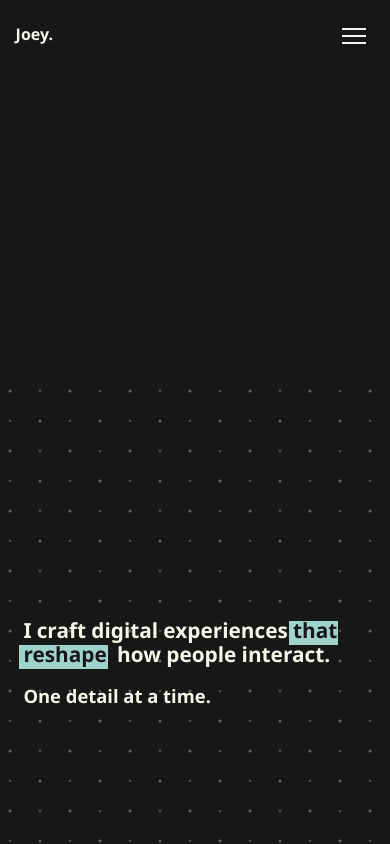
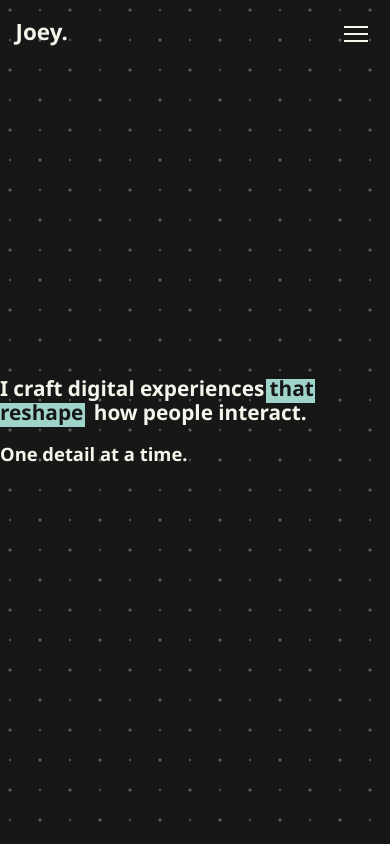
Before and after one commit to jjammar9/Portfolio, a React (Vite) app: page / in a window 390 px wide. Built offline with nearby package versions, Linux system fonts and the light colour scheme; a web font is replaced by a local one.

Commit message:
Mobile: full-screen hero with dots, transparent panel overlay, bigger logo

```diff
--- a/src/App.css
+++ b/src/App.css
@@ -89,7 +89,7 @@
   position: relative;
   font-family: "GT Eesti Display", "Segoe UI", Arial, sans-serif;
   font-weight: 700;
-  font-size: 1.15em;
+  font-size: 1.4em;
   line-height: 1;
   color: #f5f5eb;
   display: inline-block;
@@ -907,59 +907,67 @@
     display: flex;
   }
 
-  .global-header__nav ul li a {
-    font-size: 1em;
-  }
-
   .section--half {
-    flex-direction: column;
+    position: relative;
     height: 100vh;
     min-height: 0;
   }
 
   .section--half__container {
     width: 100%;
-    height: 50vh;
+    height: auto;
   }
 
   .section--half__container--media {
-    height: 100vh;
     position: absolute;
-    top: 0;
-    left: 0;
-    z-index: 1;
-    background: #181717;
+    inset: 0;
+    width: 100%;
+    height: 100%;
+    z-index: 2;
+    background: transparent;
+    pointer-events: none;
   }
 
-  .section--half__container--media-overlay {
-    position: relative;
+  .panel-content {
+    pointer-events: auto;
+  }
+
+  .panel-layer {
+    height: 100%;
+  }
+
+  .panel-video {
+    display: none;
   }
 
   .section--half__container--content {
-    position: relative;
-    z-index: 0;
-    height: 100vh;
-    padding: 15vh 6vw 6vw;
+    position: absolute;
+    inset: 0;
+    width: 100%;
+    height: 100%;
+    z-index: 1;
+    padding: 0;
     display: flex;
     align-items: center;
-  }
-
-  .image-container--video video,
-  .image-container--video::after,
-  .watch-video {
-    display: none;
+    justify-content: center;
   }
 
   .illustration {
     display: none;
   }
 
-  .panel-content {
-    z-index: 3;
+  .section--half__inner {
+    width: 85%;
+    max-width: 100%;
+    padding: 0;
   }
 
-  .panel-layer {
-    height: 100vh;
+  .section--half__inner h1 {
+    font-size: 1.3em;
+  }
+
+  .section--half__inner h2 {
+    font-size: 1em;
   }
 
   .page-panel-inner {
@@ -1035,29 +1043,11 @@
     font-size: 0.8em;
     padding: 0.5em 1.5em;
   }
-
-  .section--half__inner {
-    width: 100%;
-    max-width: 100%;
-    padding: 0;
-  }
-
-  .section--half__inner h1 {
-    font-size: 1.3em;
-  }
-
-  .section--half__inner h2 {
-    font-size: 1em;
-  }
 }
 
 @media (max-width: 480px) {
-  .global-header__nav ul li a {
-    font-size: 0.85em;
-  }
-
-  .logo-text {
-    font-size: 1em;
+  .hamburger {
+    padding: 6px;
   }
 
   .project-logo {
```
